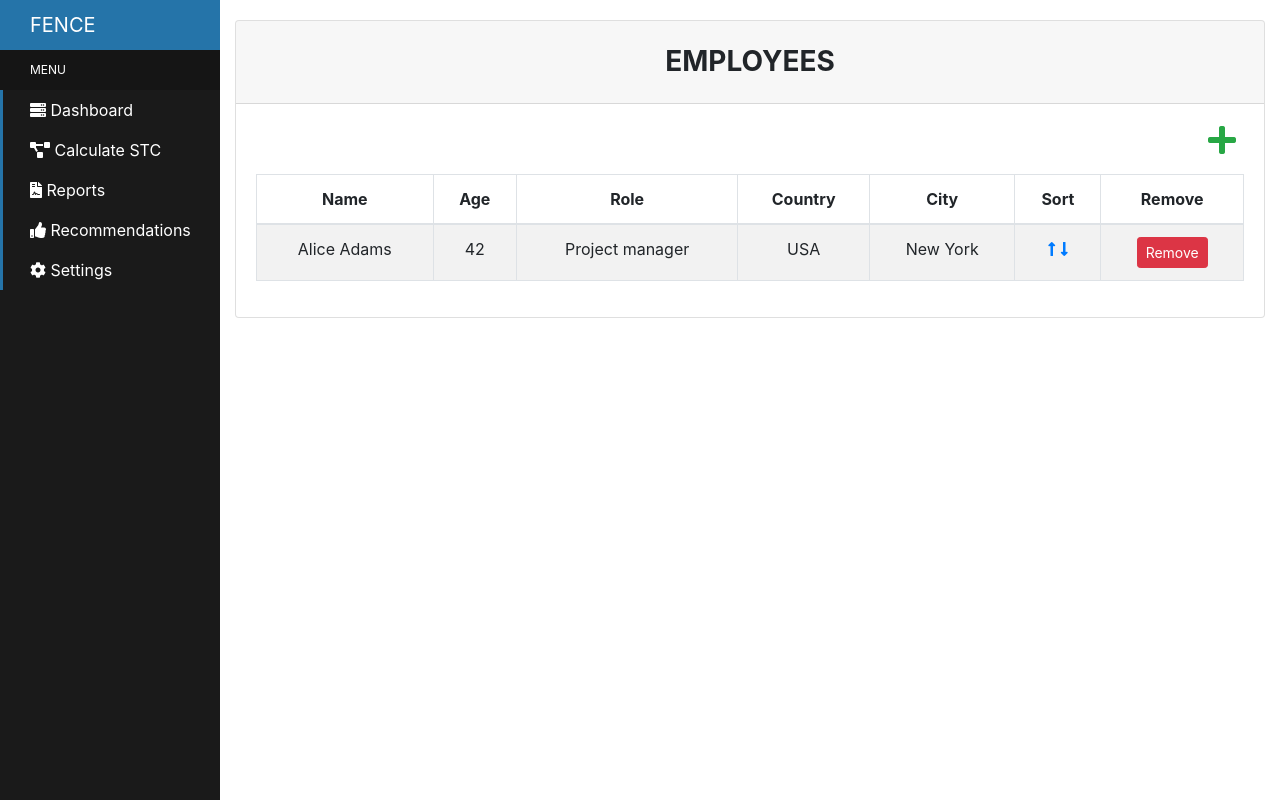
After one commit to manjavacas/fence, a Spring Boot app: page /views/main-dashboard.html in a window 1280 px wide. The commit adds this page. Run offline with Spring Boot 4, Linux system fonts and the light colour scheme; some libraries are stand-ins or nearby versions.

Commit message:
[src] Added employees table

```diff
--- a/fence/src/main/resources/static/css/main.css
+++ b/fence/src/main/resources/static/css/main.css
@@ -82,3 +82,7 @@
   .content-container {
     padding-left: 220px;
   }
+
+  .pt-3-half {
+    padding-top: 1.4rem;
+  }
--- a/fence/src/main/resources/static/js/login.js
+++ b/fence/src/main/resources/static/js/login.js
@@ -21,7 +21,7 @@ function checkLogin() {
             }
         }).done(function (data, textStatus, jqXHR) {
             if (data.type == "SUCCESS") {
-                location.href = "../views/main.html";
+                location.href = "../views/main-dashboard.html";
             } else {
                 alert("Invalid user or password.");
             }
--- /dev/null
+++ b/fence/src/main/resources/static/js/main-dashboard.js
@@ -0,0 +1,90 @@
+
+/* Source: https://mdbootstrap.com/docs/jquery/tables/editable/#! */
+
+const $tableID = $('#tableEmployees');
+const $BTN = $('#export-btn');
+const $EXPORT = $('#export');
+
+const newTr = `
+<tr class="hide">
+  <td class="pt-3-half" contenteditable="true">Example</td>
+  <td class="pt-3-half" contenteditable="true">Example</td>
+  <td class="pt-3-half" contenteditable="true">Example</td>
+  <td class="pt-3-half" contenteditable="true">Example</td>
+  <td class="pt-3-half" contenteditable="true">Example</td>
+  <td class="pt-3-half">
+    <span class="table-up"><a href="#!" class="indigo-text"><i class="fas fa-long-arrow-alt-up" aria-hidden="true"></i></a></span>
+    <span class="table-down"><a href="#!" class="indigo-text"><i class="fas fa-long-arrow-alt-down" aria-hidden="true"></i></a></span>
+  </td>
+  <td>
+    <span class="table-remove"><button type="button" class="btn btn-danger btn-rounded btn-sm my-0 waves-effect waves-light">Remove</button></span>
+  </td>
+</tr>`;
+
+$('.table-add').on('click', 'i', () => {
+
+    const $clone = $tableID.find('tbody tr').last().clone(true).removeClass('hide table-line');
+
+    if ($tableID.find('tbody tr').length === 0) {
+
+        $('tbody').append(newTr);
+    }
+
+    $tableID.find('table').append($clone);
+});
+
+$tableID.on('click', '.table-remove', function () {
+
+    $(this).parents('tr').detach();
+});
+
+$tableID.on('click', '.table-up', function () {
+
+    const $row = $(this).parents('tr');
+
+    if ($row.index() === 1) {
+        return;
+    }
+
+    $row.prev().before($row.get(0));
+});
+
+$tableID.on('click', '.table-down', function () {
+
+    const $row = $(this).parents('tr');
+    $row.next().after($row.get(0));
+});
+
+// A few jQuery helpers for exporting only
+jQuery.fn.pop = [].pop;
+jQuery.fn.shift = [].shift;
+
+$BTN.on('click', () => {
+
+    const $rows = $tableID.find('tr:not(:hidden)');
+    const headers = [];
+    const data = [];
+
+    // Get the headers (add special header logic here)
+    $($rows.shift()).find('th:not(:empty)').each(function () {
+
+        headers.push($(this).text().toLowerCase());
+    });
+
+    // Turn all existing rows into a loopable array
+    $rows.each(function () {
+        const $td = $(this).find('td');
+        const h = {};
+
+        // Use the headers from earlier to name our hash keys
+        headers.forEach((header, i) => {
+
+            h[header] = $td.eq(i).text();
+        });
+
+        data.push(h);
+    });
+
+    // Output the result
+    $EXPORT.text(JSON.stringify(data));
+});
--- /dev/null
+++ b/fence/src/main/resources/static/views/main-dashboard.html
@@ -0,0 +1,107 @@
+<!doctype html>
+<html lang="en">
+
+<head>
+    <meta charset="utf-8">
+    <meta name="viewport" content="width=device-width, initial-scale=1, shrink-to-fit=no">
+
+    <script src="http://ajax.googleapis.com/ajax/libs/jquery/3.3.1/jquery.min.js"></script>
+    <script src="https://maxcdn.bootstrapcdn.com/bootstrap/3.3.7/js/bootstrap.min.js"></script>
+
+    <link rel="stylesheet" href="https://use.fontawesome.com/releases/v5.4.2/css/all.css">
+    <link rel="stylesheet" href="https://stackpath.bootstrapcdn.com/bootstrap/4.1.3/css/bootstrap.min.css">
+    <link rel="stylesheet" href="../css/main.css">
+</head>
+
+<body>
+
+    <div class="sidebar-container">
+        <div class="sidebar-logo">
+            FENCE
+        </div>
+        <ul class="sidebar-navigation">
+            <li class="header">Menu</li>
+            <li>
+                <a href="./main-dashboard.html">
+                    <i class="fas fa-server" aria-hidden="true"></i> Dashboard
+                </a>
+            </li>
+            <li>
+                <a href="./main-stc.html">
+                    <i class="fas fa-project-diagram" aria-hidden="true"></i> Calculate STC
+                </a>
+            </li>
+            <li>
+                <a href="./main-reports.html">
+                    <i class="fas fa-file-contract" aria-hidden="true"></i> Reports
+                </a>
+            </li>
+            <li>
+                <a href="./main-recommendations.html">
+                    <i class="fas fa-thumbs-up" aria-hidden="true"></i> Recommendations
+                </a>
+            </li>
+            <li>
+                <a href="./main-settings.html">
+                    <i class="fas fa-cog" aria-hidden="true"></i> Settings
+                </a>
+            </li>
+        </ul>
+    </div>
+
+    <div class="content-container">
+        <div class="container-fluid">
+
+            <!-- Editable table -->
+            <!-- Source: https://mdbootstrap.com/docs/jquery/tables/editable/#! -->
+            <div class="card">
+                <h3 class="card-header text-center font-weight-bold text-uppercase py-4">Employees</h3>
+                <div class="card-body">
+                    <div id="tableEmployees" class="table-editable">
+                        <span class="table-add float-right mb-3 mr-2"><a href="#!" class="text-success"><i
+                                    class="fas fa-plus fa-2x" aria-hidden="true"></i></a></span>
+                        <table class="table table-bordered table-responsive-md table-striped text-center">
+                            <thead>
+                                <tr>
+                                    <th class="text-center">Name</th>
+                                    <th class="text-center">Age</th>
+                                    <th class="text-center">Role</th>
+                                    <th class="text-center">Country</th>
+                                    <th class="text-center">City</th>
+                                    <th class="text-center">Sort</th>
+                                    <th class="text-center">Remove</th>
+                                </tr>
+                            </thead>
+                            <tbody>
+                                <!-- This is a clonable table line -->
+                                <tr>
+                                    <td class="pt-3-half" contenteditable="true">Alice Adams</td>
+                                    <td class="pt-3-half" contenteditable="true">42</td>
+                                    <td class="pt-3-half" contenteditable="true">Project manager</td>
+                                    <td class="pt-3-half" contenteditable="true">USA</td>
+                                    <td class="pt-3-half" contenteditable="true">New York</td>
+                                    <td class="pt-3-half">
+                                        <span class="table-up"><a href="#!" class="indigo-text"><i
+                                                    class="fas fa-long-arrow-alt-up" aria-hidden="true"></i></a></span>
+                                        <span class="table-down"><a href="#!" class="indigo-text"><i
+                                                    class="fas fa-long-arrow-alt-down"
+                                                    aria-hidden="true"></i></a></span>
+                                    </td>
+                                    <td>
+                                        <span class="table-remove"><button type="button"
+                                                class="btn btn-danger btn-rounded btn-sm my-0">Remove</button></span>
+                                    </td>
+                                </tr>
+                            </tbody>
+                        </table>
+                    </div>
+                </div>
+            </div>
+        </div>
+    </div>
+
+</body>
+
+<script src="../js/main-dashboard.js"></script>
+
+</html>
```
Also changed, not shown: fence/src/main/resources/static/views/main-recommendations.html (added, +67 -0 lines), fence/src/main/resources/static/views/main-reports.html (renamed from fence/src/main/resources/static/views/main.html, +13 -10 lines), fence/src/main/resources/static/views/main-settings.html (added, +67 -0 lines), fence/src/main/resources/static/views/main-stc.html (added, +67 -0 lines).
